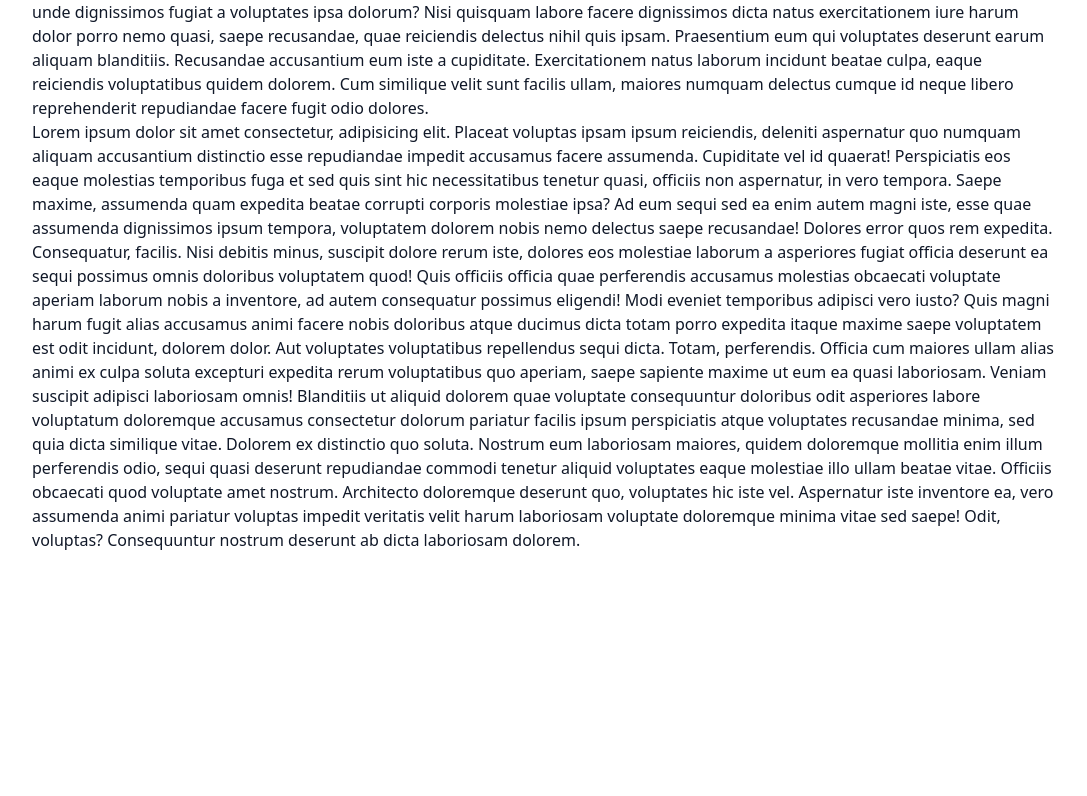
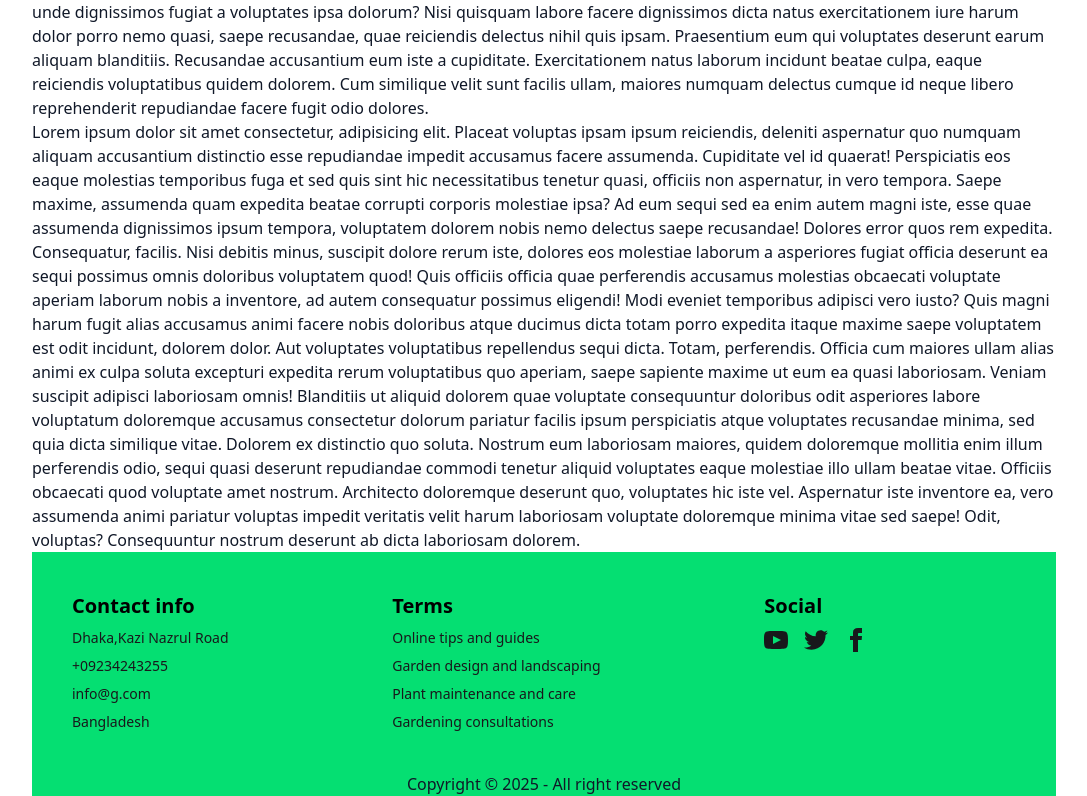
Before and after one commit to dilruba-sarker/gardening-tips-client, a React (Vite) app: page / in a window 1280 px wide. Shown: the part 257-1053 px from the top of the page, without its empty margins (96-1183 px from the left). Before the commit the page ends 809 px from the top, so only its background shows below. Built offline with nearby package versions, Linux system fonts and the light colour scheme; no server answers.

Commit message:
4th commit done

```diff
--- a/Root/Root.jsx
+++ b/Root/Root.jsx
@@ -1,12 +1,14 @@
 import React from 'react';
 import { Outlet } from 'react-router';
 import Navbar from '../src/Components/Navbar/Navbar';
+import Footer from '../src/Components/Footer/Footer';
 
 const Root = () => {
     return (
         <div className='max-w-5xl mx-auto '>
             <Navbar></Navbar>
             <Outlet></Outlet>
+            <Footer></Footer>
         </div>
     );
 };
--- /dev/null
+++ b/src/Components/Footer/Footer.jsx
@@ -0,0 +1,73 @@
+import React from 'react';
+import { Link } from 'react-router';
+
+const Footer = () => {
+    return (
+<div className='bg-green-400 max-w-5xl mx-auto text-center'>
+
+       <footer className="footer sm:footer-horizontal  text-base-content p-10">
+  <nav>
+    <h6 className=" text-black text-xl font-bold">Contact info</h6>
+    <a className="link link-hover">Dhaka,Kazi Nazrul Road</a>
+    <a className="link link-hover">+09234243255</a>
+    <a className="link link-hover">info@g.com</a>
+    <a className="link link-hover">Bangladesh</a>
+
+  </nav>
+  <nav>
+    <h6 className=" text-black text-xl font-bold">Terms </h6>
+    <a className="link link-hover">Online tips and guides</a>
+    <a className="link link-hover">Garden design and landscaping</a>
+    <a className="link link-hover">Plant maintenance and care</a>
+    <a className="link link-hover">Gardening consultations</a>
+  </nav>
+  <nav>
+    <h6 className=" text-black text-xl font-bold">Social</h6>
+    <div className="grid grid-flow-col gap-4">
+        <Link to="https://www.youtube.com/">
+       <svg
+          xmlns="http://www.w3.org/2000/svg"
+          width="24"
+          height="24"
+          viewBox="0 0 24 24"
+          className="fill-current">
+          <path
+            d="M19.615 3.184c-3.604-.246-11.631-.245-15.23 0-3.897.266-4.356 2.62-4.385 8.816.029 6.185.484 8.549 4.385 8.816 3.6.245 11.626.246 15.23 0 3.897-.266 4.356-2.62 4.385-8.816-.029-6.185-.484-8.549-4.385-8.816zm-10.615 12.816v-8l8 3.993-8 4.007z"></path>
+        </svg>
+        </Link>
+        <Link to="https://x.com/">
+        <svg
+          xmlns="http://www.w3.org/2000/svg"
+          width="24"
+          height="24"
+          viewBox="0 0 24 24"
+          className="fill-current">
+          <path
+            d="M24 4.557c-.883.392-1.832.656-2.828.775 1.017-.609 1.798-1.574 2.165-2.724-.951.564-2.005.974-3.127 1.195-.897-.957-2.178-1.555-3.594-1.555-3.179 0-5.515 2.966-4.797 6.045-4.091-.205-7.719-2.165-10.148-5.144-1.29 2.213-.669 5.108 1.523 6.574-.806-.026-1.566-.247-2.229-.616-.054 2.281 1.581 4.415 3.949 4.89-.693.188-1.452.232-2.224.084.626 1.956 2.444 3.379 4.6 3.419-2.07 1.623-4.678 2.348-7.29 2.04 2.179 1.397 4.768 2.212 7.548 2.212 9.142 0 14.307-7.721 13.995-14.646.962-.695 1.797-1.562 2.457-2.549z"></path>
+        </svg>
+        </Link>
+        <Link to="https://www.facebook.com/">
+         <svg
+          xmlns="http://www.w3.org/2000/svg"
+          width="24"
+          height="24"
+          viewBox="0 0 24 24"
+          className="fill-current">
+          <path
+            d="M9 8h-3v4h3v12h5v-12h3.642l.358-4h-4v-1.667c0-.955.192-1.333 1.115-1.333h2.885v-5h-3.808c-3.596 0-5.192 1.583-5.192 4.615v3.385z"></path>
+        </svg>
+        </Link>
+
+
+
+    </div>
+
+  </nav>
+
+</footer>
+   <p>Copyright © {new Date().getFullYear()} - All right reserved</p>
+</div>
+    );
+};
+
+export default Footer;
```
